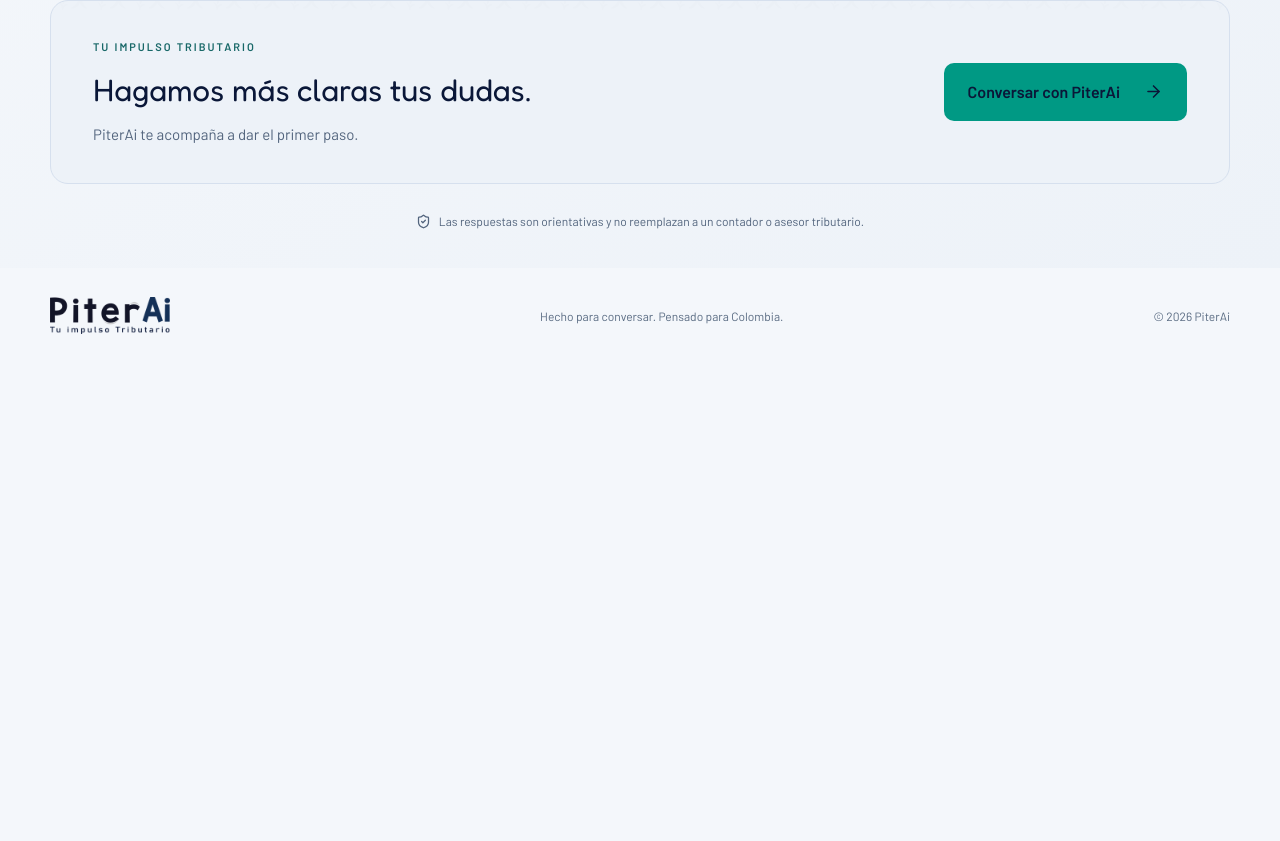
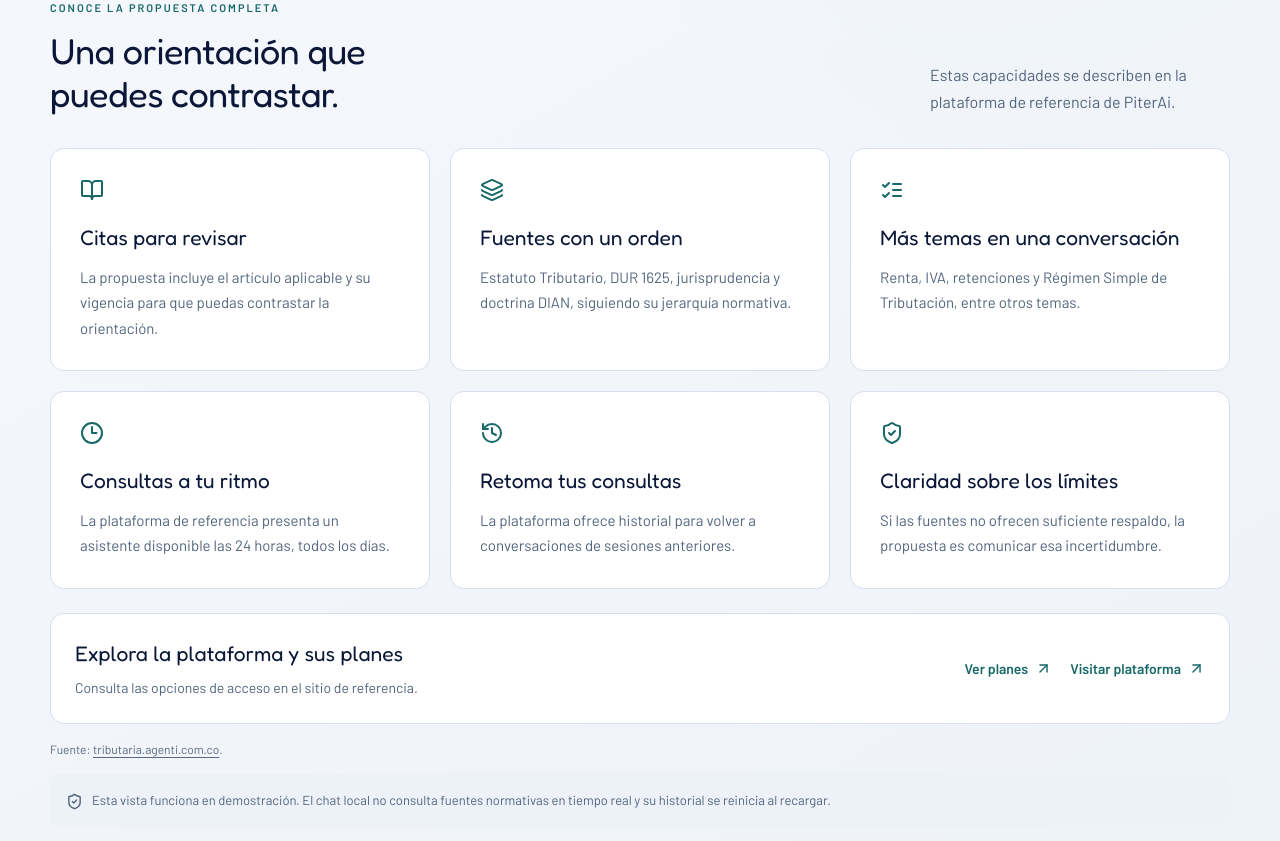
Before and after one commit to SebastianRojasR26/piter-ai-front, a React (Vite) app: page /inicio in a window 1280 px wide. Shown: the part 1579-2420 px from the top of the page. Before the commit the page ends 1942 px from the top, so only its background shows below. Built offline with nearby package versions, Linux system fonts and the light colour scheme.

Commit message:
feat: ampliar inicio con capacidades de la plataforma tributaria

```diff
--- /dev/null
+++ b/src/components/ProductDetails.tsx
@@ -0,0 +1,124 @@
+import {
+  BookOpen,
+  Clock3,
+  History,
+  Layers3,
+  ListChecks,
+  ShieldCheck,
+  ArrowUpRight,
+} from "lucide-react";
+import { isMock } from "../services/chat";
+
+const capabilities = [
+  {
+    icon: BookOpen,
+    title: "Citas para revisar",
+    text: "La propuesta incluye el artículo aplicable y su vigencia para que puedas contrastar la orientación.",
+  },
+  {
+    icon: Layers3,
+    title: "Fuentes con un orden",
+    text: "Estatuto Tributario, DUR 1625, jurisprudencia y doctrina DIAN, siguiendo su jerarquía normativa.",
+  },
+  {
+    icon: ListChecks,
+    title: "Más temas en una conversación",
+    text: "Renta, IVA, retenciones y Régimen Simple de Tributación, entre otros temas.",
+  },
+  {
+    icon: Clock3,
+    title: "Consultas a tu ritmo",
+    text: "La plataforma de referencia presenta un asistente disponible las 24 horas, todos los días.",
+  },
+  {
+    icon: History,
+    title: "Retoma tus consultas",
+    text: "La plataforma ofrece historial para volver a conversaciones de sesiones anteriores.",
+  },
+  {
+    icon: ShieldCheck,
+    title: "Claridad sobre los límites",
+    text: "Si las fuentes no ofrecen suficiente respaldo, la propuesta es comunicar esa incertidumbre.",
+  },
+];
+
+export default function ProductDetails() {
+  return (
+    <section
+      className="product-details container"
+      aria-labelledby="product-details-title"
+    >
+      <div className="section-heading">
+        <div>
+          <p className="eyebrow">CONOCE LA PROPUESTA COMPLETA</p>
+          <h2 id="product-details-title">
+            Una orientación que
+            <br />
+            puedes contrastar.
+          </h2>
+        </div>
+        <p>
+          Estas capacidades se describen en la plataforma de referencia de
+          PiterAi.
+        </p>
+      </div>
+      <div className="product-details-grid">
+        {capabilities.map(({ icon: Icon, title, text }) => (
+          <article className="feature-card" key={title}>
+            <div className="feature-top">
+              <Icon size={24} aria-hidden="true" />
+            </div>
+            <h3>{title}</h3>
+            <p>{text}</p>
+          </article>
+        ))}
+      </div>
+      <div className="product-reference">
+        <div>
+          <h3>Explora la plataforma y sus planes</h3>
+          <p>Consulta las opciones de acceso en el sitio de referencia.</p>
+        </div>
+        <div className="product-reference-links">
+          <a
+            href="https://tributaria.agenti.com.co/planes"
+            target="_blank"
+            rel="noopener noreferrer"
+          >
+            Ver planes <ArrowUpRight size={17} />
+            <span className="sr-only"> (abre una pestaña nueva)</span>
+          </a>
+          <a
+            href="https://tributaria.agenti.com.co"
+            target="_blank"
+            rel="noopener noreferrer"
+          >
+            Visitar plataforma <ArrowUpRight size={17} />
+            <span className="sr-only"> (abre una pestaña nueva)</span>
+          </a>
+        </div>
+      </div>
+      <p className="product-source">
+        Fuente:{" "}
+        <a
+          href="https://tributaria.agenti.com.co"
+          target="_blank"
+          rel="noopener noreferrer"
+        >
+          tributaria.agenti.com.co
+          <span className="sr-only"> (abre una pestaña nueva)</span>
+        </a>
+        .
+      </p>
+      {isMock && (
+        <p className="product-demo-note">
+          <ShieldCheck size={17} aria-hidden="true" />
+          <span>
+            Esta vista funciona en demostración. El chat local no consulta
+            fuentes normativas en tiempo real y su historial se reinicia al
+            recargar.
+          </span>
+        </p>
+      )}
+    </section>
+  );
+}
--- a/src/pages/Home.tsx
+++ b/src/pages/Home.tsx
@@ -12,6 +12,7 @@
 import Header from "../components/Header";
 import Logo from "../components/Logo";
 import Disclaimer from "../components/Disclaimer";
+import ProductDetails from "../components/ProductDetails";
 export default function Home() {
   useEffect(() => {
     document.title = "Funciones · PiterAi";
@@ -184,6 +185,7 @@
             ))}
           </ol>
         </section>
+        <ProductDetails />
         <section className="cta container">
           <div>
             <span className="eyebrow">TU IMPULSO TRIBUTARIO</span>
--- a/src/styles/home.css
+++ b/src/styles/home.css
@@ -395,3 +395,98 @@
 .footer .logo img {
   width: 120px;
 }
+.product-details {
+  padding-block: 0 64px;
+}
+.product-details-grid {
+  display: grid;
+  grid-template-columns: repeat(3, minmax(0, 1fr));
+  gap: 20px;
+}
+.product-details .feature-top {
+  margin-bottom: 20px;
+}
+.product-reference {
+  display: flex;
+  justify-content: space-between;
+  align-items: center;
+  gap: 24px;
+  margin-top: 24px;
+  padding: 24px;
+  border: 1px solid var(--border);
+  background: var(--surface);
+  border-radius: 14px;
+}
+.product-reference h3 {
+  font-size: 21px;
+}
+.product-reference p {
+  font-size: 14px;
+  line-height: 1.6;
+  color: var(--text-muted);
+  margin-top: 8px;
+}
+.product-reference-links {
+  display: flex;
+  gap: 18px;
+  flex-wrap: wrap;
+}
+.product-reference-links a {
+  display: inline-flex;
+  align-items: center;
+  gap: 7px;
+  min-height: 44px;
+  font-size: 14px;
+  font-weight: 600;
+  color: var(--accent-text);
+}
+.product-reference-links a:hover {
+  text-decoration: underline;
+  text-underline-offset: 4px;
+}
+.product-source {
+  margin-top: 16px;
+  font-size: 12px;
+  color: var(--text-subtle);
+}
+.product-source a {
+  text-decoration: underline;
+  text-underline-offset: 3px;
+}
+.product-demo-note {
+  display: flex;
+  gap: 9px;
+  align-items: flex-start;
+  margin-top: 16px;
+  padding: 16px;
+  border-radius: 10px;
+  background: var(--surface-2);
+  color: var(--text-muted);
+  font-size: 13px;
+  line-height: 1.6;
+}
+.product-demo-note svg {
+  flex-shrink: 0;
+  margin-top: 3px;
+}
+@media (max-width: 900px) {
+  .product-details-grid {
+    grid-template-columns: repeat(2, minmax(0, 1fr));
+  }
+  .product-reference {
+    flex-direction: column;
+    align-items: flex-start;
+  }
+}
+@media (max-width: 600px) {
+  .product-details-grid {
+    grid-template-columns: 1fr;
+    gap: 12px;
+  }
+  .product-details {
+    padding-bottom: 40px;
+  }
+  .product-reference {
+    padding: 20px;
+  }
+}
```
